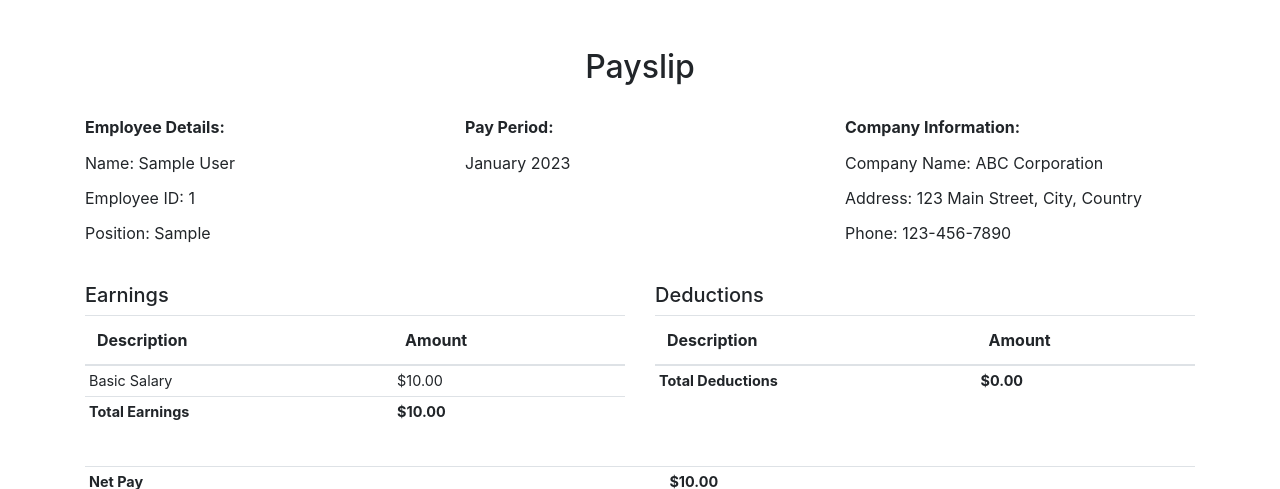
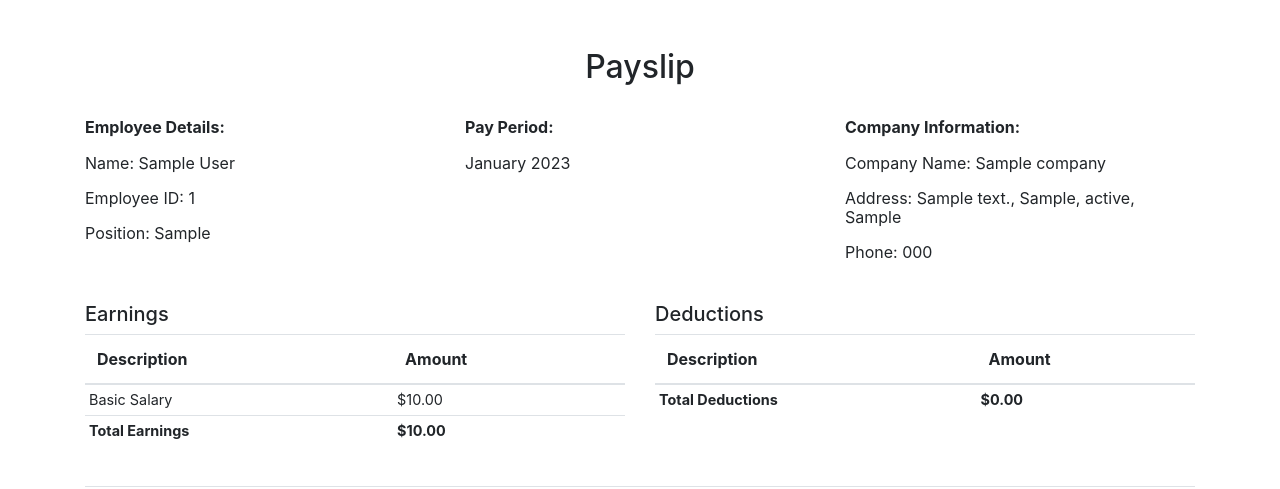
Before and after one commit to gydox/django-payroll, a Django app: page /payroll/payslip/1 in a window 1280 px wide. Shown: the top 489 px of the page. Run offline with Django 4.2, Linux system fonts and the light colour scheme; a user stored in the database is signed in; tables that the repository leaves empty hold one stand-in row (values such as "Sample post"); parts of the project's set-up code (start-up, migrations or seed data) failed here and were passed over; some libraries are stand-ins or nearby versions.

Commit message:
get company information to show in paysip

```diff
--- a/app/payroll/templates/payroll/payslip.html
+++ b/app/payroll/templates/payroll/payslip.html
@@ -52,9 +52,9 @@
       </div>
       <div class="col-md-4">
         <p><strong>Company Information:</strong></p>
-        <p>Company Name: ABC Corporation</p>
-        <p>Address: 123 Main Street, City, Country</p>
-        <p>Phone: 123-456-7890</p>
+        <p>Company Name: {{ company.name }}</p>
+        <p>Address: {{ company.address }}, {{ company.city }}, {{ company.state }}, {{ company.country }}</p>
+        <p>Phone: {{ company.number }}</p>
       </div>
     </div>
     <div class="row mt-4">
--- a/app/payroll/views.py
+++ b/app/payroll/views.py
@@ -2,6 +2,7 @@ from django.shortcuts import render, redirect, get_object_or_404
 from django.contrib.auth.decorators import login_required
 from employee.models import Employee, FullTimeEmployee, PartTimeEmployee
 from .models import Payroll, PayrollItem, IncomeItem, Earnings, Deductions, EarningAllocation, DeductionAllocation, EarningAllocationArchive, DeductionAllocationArchive
+from main.models import Company
 from django.contrib import messages
 from django.db.models.signals import post_save
 from django.dispatch import receiver
@@ -60,10 +61,13 @@ def history(request):
 @login_required
 def payslip(request, payroll_item_id):
     payroll_item = get_object_or_404(PayrollItem, pk=payroll_item_id)
+    company = Company.objects.first()
+
     return render(request=request,
                   template_name="payroll/payslip.html",
                   context={
                     'payroll_item': payroll_item,
+                    'company': company,
                   })
 
 @receiver(post_save, sender=Payroll)
```
